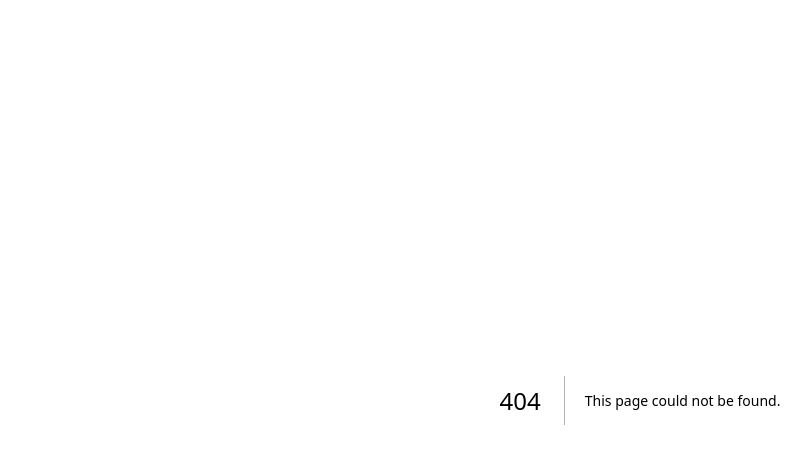
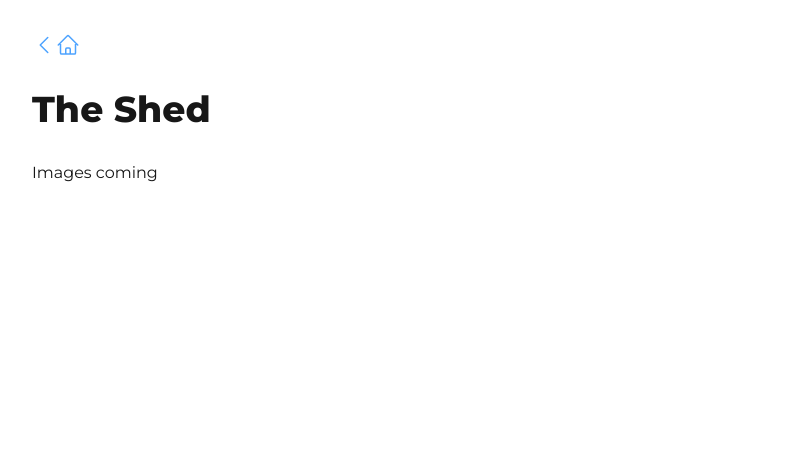
Before and after one commit to ryanfisher/ryanfisher.io, a Next.js app: page /shed in a window 1280 px wide. Before the commit this address had no page. Shown: the top 464 px of the page, without its empty margins (0-811 px from the left). Built offline with nearby package versions, Linux system fonts and the light colour scheme.

Commit message:
set up shed page

```diff
--- a/src/app/page.tsx
+++ b/src/app/page.tsx
@@ -36,8 +36,8 @@ export default function Home() {
       </Paragraph>
 
       <Paragraph>
-        When I'm not building software, I like to spend time outside, often still building. I've built my own
-        office shed, a "treehouse" for my kids, a waterfall/pond (with more planned), and an ever-growing garden.
+        When I'm not building software, I like to spend time outside, often still building. I've built my
+        own <a href="/shed">office shed</a>, a "treehouse" for my kids, a waterfall/pond (with more planned), and an ever-growing garden.
       </Paragraph>
 
       <div className="gap-4 items-center">
--- /dev/null
+++ b/src/app/shed/page.tsx
@@ -0,0 +1,13 @@
+import Headline from "@/components/Headline"
+import PageWrap from "@/components/PageWrap"
+import Paragraph from "@/components/Paragraph"
+import Image from "next/image"
+
+export default async function Page() {
+    return (
+        <PageWrap showHomeNav>
+            <Headline>The Shed</Headline>
+            <Paragraph>Images coming</Paragraph>
+        </PageWrap>
+    )
+}
--- a/src/components/PageWrap.tsx
+++ b/src/components/PageWrap.tsx
@@ -1,9 +1,24 @@
+import { ChevronLeftIcon, HomeIcon } from "@heroicons/react/24/outline"
+
 type PageWrapProps = {
     children: React.ReactNode
+    showHomeNav?: boolean
 }
 
-export default ({ children }: PageWrapProps) => (
+const HomeNav = () => (
+    <a href="/" className="inline-block">
+        <ChevronLeftIcon className="inline-block" width={24} height={24} />
+        <HomeIcon className="inline-block" width={24} height={24} />
+    </a>
+)
+
+export default ({ children, showHomeNav }: PageWrapProps) => (
     <div className="font-sans p-8">
-        <main className="flex flex-col gap-[32px]">{children}</main>
+        <main className="flex flex-col gap-[32px]">
+            {
+                showHomeNav && <HomeNav />
+            }
+            {children}
+        </main>
     </div>
 )
```
Also changed, not shown: package.json (+7 -6 lines), 1 other file (tests, documents, lock files or other folders).
